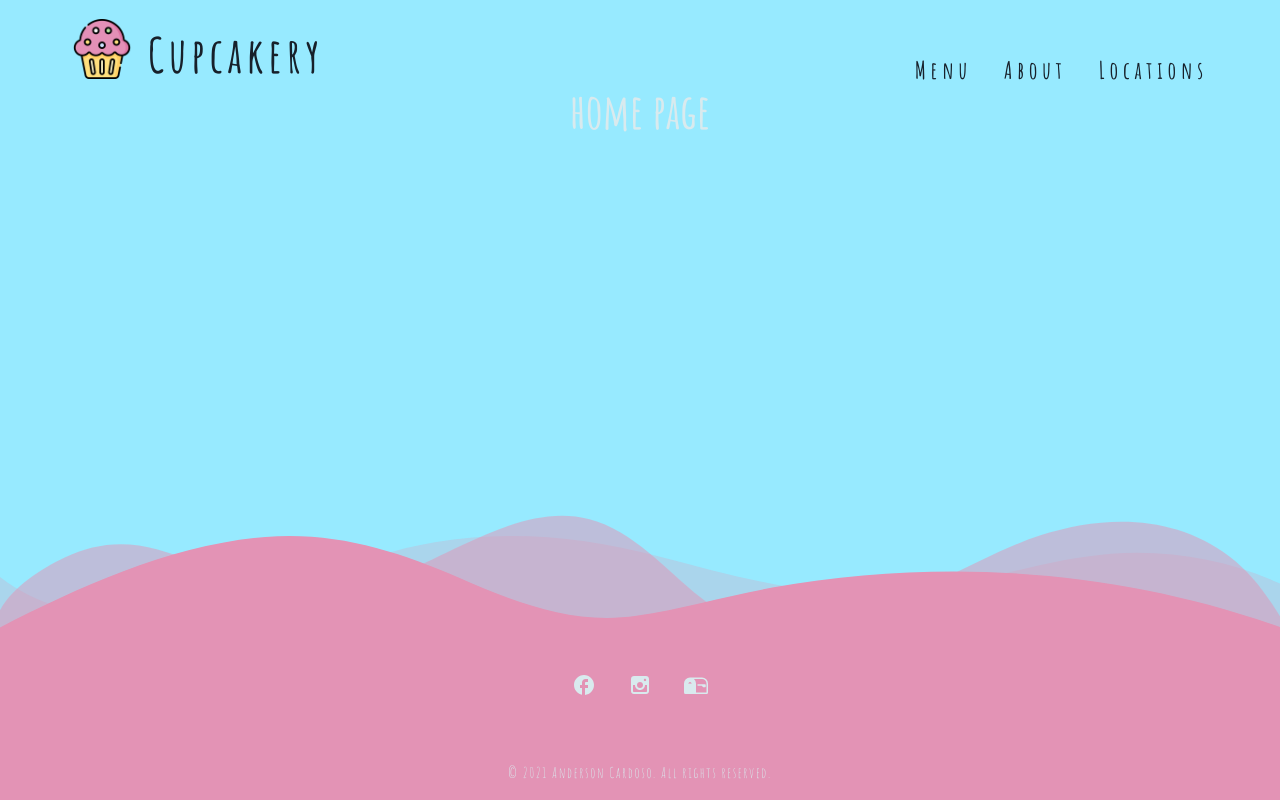
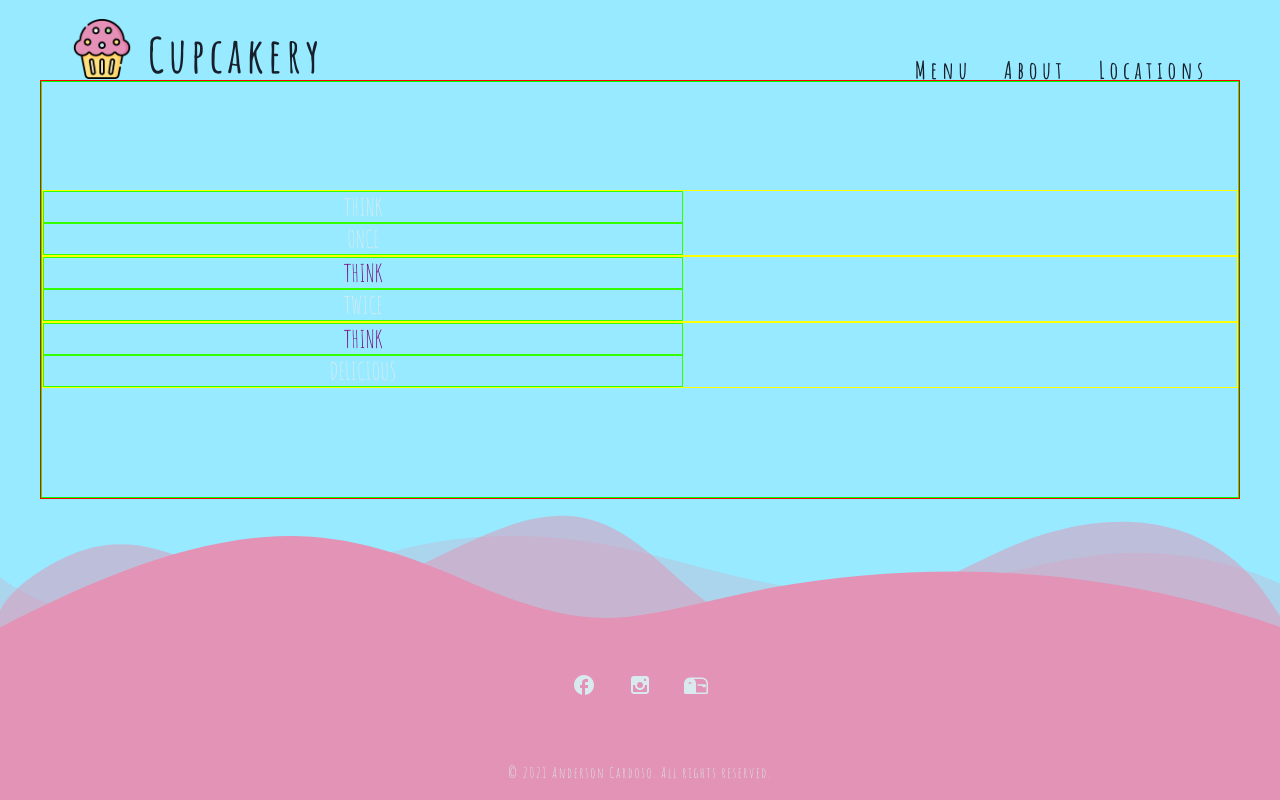
Before and after one commit to anderson-ca/verbose-bassoon, a Next.js app: page / in a window 1280 px wide. Built offline with nearby package versions, Linux system fonts and the light colour scheme.

Commit message:
adding hero section animated text

```diff
--- a/pages/index.jsx
+++ b/pages/index.jsx
@@ -10,7 +10,46 @@ export default function Home() {
         <meta name="description" content="Generated by create next app" />
         <link rel="icon" href="/favicon.ico" />
       </Head>
-      <h1>home page</h1>
+      <div className={styles.logo_wrapper}>
+        {/* logo animation */}
+        <div className={styles.line}>
+          <div className={styles.right}>
+            <div className={styles.content}>
+              <span>THINK</span>
+            </div>
+          </div>
+          <div className={styles.right}>
+            <div className={styles.content}>
+              <span>ONCE</span>
+            </div>
+          </div>
+        </div>
+        <div className={styles.line}>
+          <div className={styles.left}>
+            <div className={styles.content}>
+              <span>THINK</span>
+            </div>
+          </div>
+          <div className={styles.right}>
+            <div className={styles.content}>
+              <span>TWICE</span>
+            </div>
+          </div>
+        </div>
+        <div className={styles.line}>
+          <div className={styles.left}>
+            <div className={styles.content}>
+              <span>THINK</span>
+            </div>
+          </div>
+          <div className={styles.right}>
+            <div className={styles.content}>
+              <span>DELICIOUS</span>
+            </div>
+          </div>
+        </div>
+        {/* logo animation */}
+      </div>
     </div>
   )
 }
--- a/styles/Home.module.css
+++ b/styles/Home.module.css
@@ -1,3 +1,36 @@
 .home {
-    height: 90vh
+    width: 100vw;
+    max-width: 1200px;
+    border: solid 1px red;
+    height: 90vh;
+    display: flex;
+    flex-flow: row;
+    justify-content: space-around;
+    text-align: center;
 }
+
+.logo_wrapper {
+    width: 100%;
+    display: flex;
+    flex-flow: column;
+    justify-content: center;
+    border: solid 1px rgb(4, 255, 4)
+}
+
+
+/* logo animation */
+
+.line {
+    width: 100%;
+    border: solid 1px yellow;
+}
+
+.left,
+.right {
+    width: 50vw;
+    border: solid 1px rgb(51, 255, 0);
+}
+
+.left {
+    color: purple;
+}
```
Also changed, not shown: components/Hero.jsx (+7 -0 lines), styles/Hero.module.css (added).
